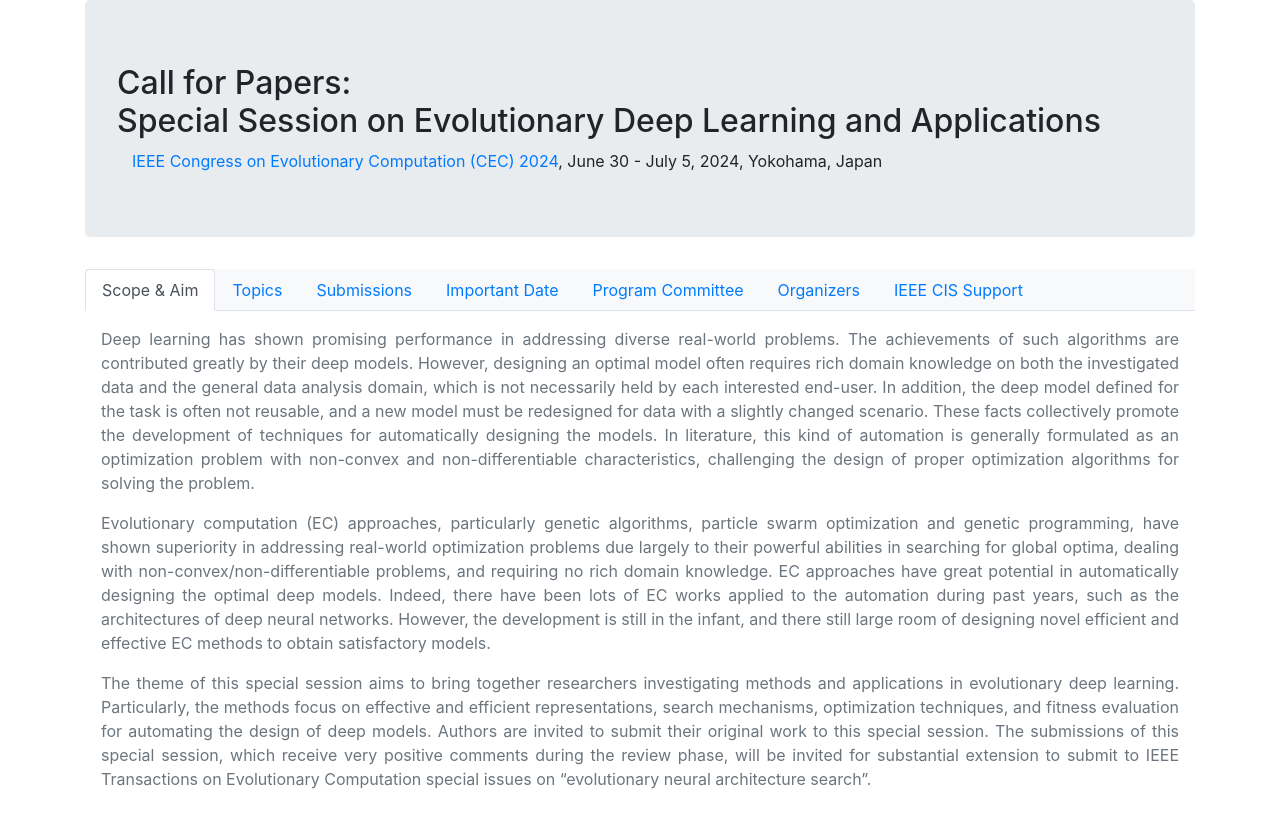
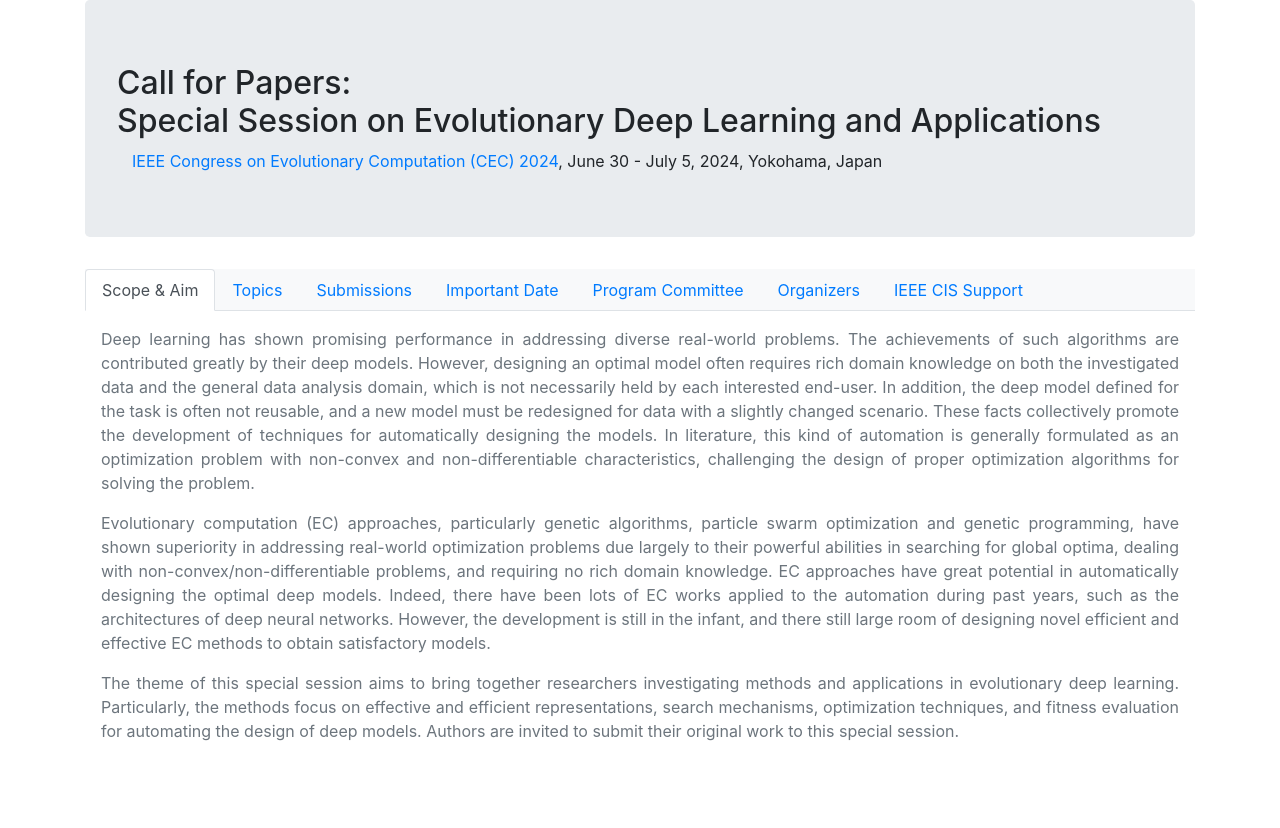
Before and after one commit to yn-sun/yn-sun.github.io, a Jekyll site: the page cec24.html, which Jekyll copies as it is, in a window 1280 px wide. Shown: the top 828 px of the page. Built offline with Jekyll 4.4.1, drawn with Linux system fonts in a browser that asks for light colours; nearby versions of some CDN libraries; comment, search, counter and statistics services are not loaded.

Commit message:
Update cec24.html

```diff
--- a/cec24.html
+++ b/cec24.html
@@ -67,7 +67,7 @@
                 <div class="col-md-12">
 					<p style="text-align:justify; text-justify:inter-ideograph;">Deep learning has shown promising performance in addressing diverse real-world problems. The achievements of such algorithms are contributed greatly by their deep models. However, designing an optimal model often requires rich domain knowledge on both the investigated data and the general data analysis domain, which is not necessarily held by each interested end-user. In addition, the deep model defined for the task is often not reusable, and a new model must be redesigned for data with a slightly changed scenario. These facts collectively promote the development of techniques for automatically designing the models. In literature, this kind of automation is generally formulated as an optimization problem with non-convex and non-differentiable characteristics, challenging the design of proper optimization algorithms for solving the problem. </p>
 					<p style="text-align:justify; text-justify:inter-ideograph;">Evolutionary computation (EC) approaches, particularly genetic algorithms, particle swarm optimization and genetic programming, have shown superiority in addressing real-world optimization problems due largely to their powerful abilities in searching for global optima, dealing with non-convex/non-differentiable problems, and requiring no rich domain knowledge. EC approaches have great potential in automatically designing the optimal deep models. Indeed, there have been lots of EC works applied to the automation during past years, such as the architectures of deep neural networks. However, the development is still in the infant, and there still large room of designing novel efficient and effective EC methods to obtain satisfactory models. </p>
-					<p style="text-align:justify; text-justify:inter-ideograph;">The theme of this special session aims to bring together researchers investigating methods and applications in evolutionary deep learning. Particularly, the methods focus on effective and efficient representations, search mechanisms, optimization techniques, and fitness evaluation for automating the design of deep models. Authors are invited to submit their original work to this special session. The submissions of this special session, which receive very positive comments during the review phase, will be invited for substantial extension to submit to IEEE Transactions on Evolutionary Computation special issues on “evolutionary neural architecture search”.</p>
+					<p style="text-align:justify; text-justify:inter-ideograph;">The theme of this special session aims to bring together researchers investigating methods and applications in evolutionary deep learning. Particularly, the methods focus on effective and efficient representations, search mechanisms, optimization techniques, and fitness evaluation for automating the design of deep models. Authors are invited to submit their original work to this special session.</p>
 				</div>
 			</div>
           </div>
```
